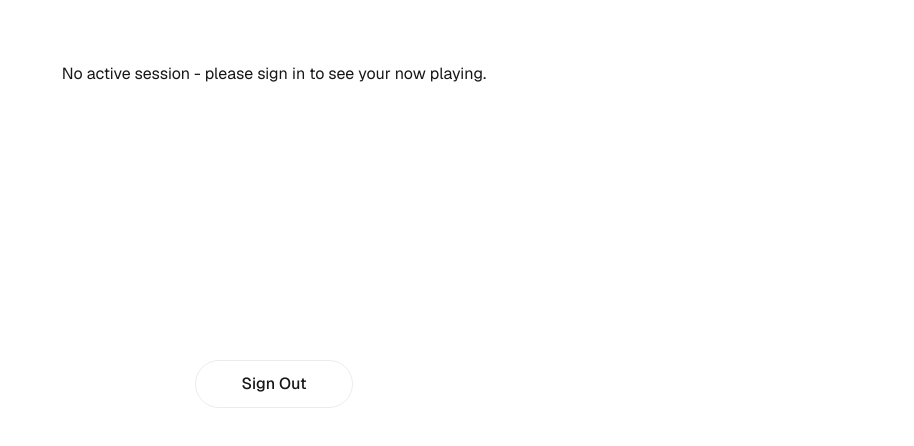
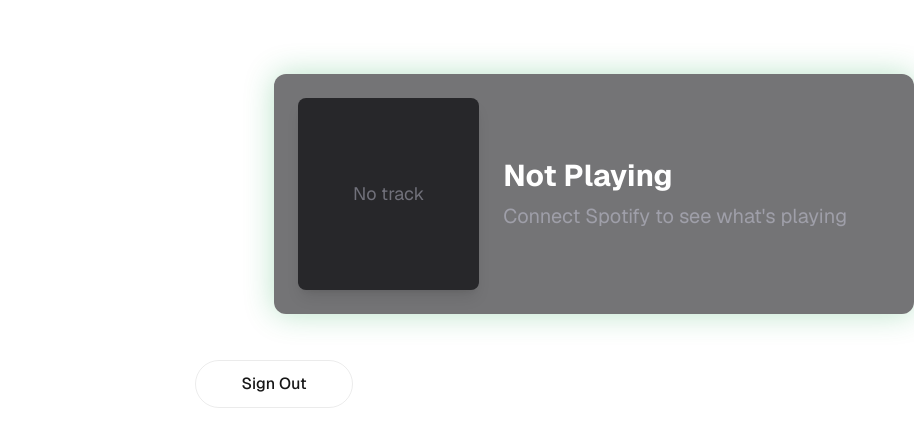
Before and after one commit to amirldn/music-jam-app, a Next.js app: page /visuals in a window 1280 px wide. Shown: the part 326-772 px from the top of the page, without its empty margins (366-1280 px from the left). Built offline with nearby package versions, Linux system fonts and the light colour scheme; no server answers.

Commit message:
Refactor NowPlaying component to improve track display and session handling; enhance UI with album cover and playing status indicators.

```diff
--- a/components/now_playing.tsx
+++ b/components/now_playing.tsx
@@ -2,11 +2,71 @@
 
 import { useSession } from "next-auth/react";
 import { useState, useEffect } from "react";
-import { SpotifyApi } from "@spotify/web-api-ts-sdk";
+import { SpotifyApi, PlaybackState } from "@spotify/web-api-ts-sdk";
+
+interface NowPlayingViewProps {
+	track?: {
+		name: string;
+		artists?: Array<{ name: string }>;
+		album?: {
+			name: string;
+			images: Array<{ url: string; height: number; width: number }>;
+		};
+		images?: Array<{ url: string; height: number; width: number }>;
+	};
+	isPlaying?: boolean;
+}
+
+function NowPlayingView({ track, isPlaying = false }: NowPlayingViewProps) {
+	const albumCover = track?.album?.images?.[0]?.url || track?.images?.[0]?.url;
+	const artistNames = track?.artists?.map(artist => artist.name).join(", ");
+
+	return (
+		<div className="fixed top-1/2 left-1/2 transform p-6 bg-zinc-900/60 backdrop-blur-md rounded-xl shadow-[0_0_30px_rgba(22,163,74,0.3)] animate-float">
+			<div className="max-w-screen-lg mx-auto grid grid-cols-12 gap-6">
+				<div className="col-span-4 flex items-center justify-center">
+					<div className="w-48 h-48 bg-zinc-800 rounded-lg flex items-center justify-center shadow-lg overflow-hidden">
+						{albumCover ? (
+							<img
+								src={albumCover}
+								alt={`${track?.album?.name} album cover`}
+								className="w-full h-full object-cover"
+							/>
+						) : (
+							<span className="text-zinc-500 text-lg">No track</span>
+						)}
+					</div>
+				</div>
+				<div className="col-span-8 flex flex-col justify-center">
+					<h2 className="text-white text-3xl font-bold mb-2">
+						{track?.name || "Not Playing"}
+					</h2>
+					<p className="text-zinc-400 text-xl">
+						{artistNames || "Connect Spotify to see what's playing"}
+					</p>
+					{track?.album?.name && (
+						<p className="text-zinc-500 text-lg mt-1">
+							{track.album.name}
+						</p>
+					)}
+					{track && (
+						<div className="mt-2">
+							<span className={`inline-flex items-center px-2 py-1 rounded-full text-xs text-white ${
+								isPlaying ? 'bg-green-600' : 'bg-gray-600'
+							}`}>
+								{isPlaying ? '● Playing' : '⏸ Paused'}
+							</span>
+						</div>
+					)}
+				</div>
+			</div>
+		</div>
+	);
+}
 
 export default function NowPlaying() {
 	const { data: session, status } = useSession();
-	const [nowPlaying, setNowPlaying] = useState<any>(null);
+	const [nowPlaying, setNowPlaying] = useState<PlaybackState | null>(null);
 	const [loading, setLoading] = useState(false);
 
 	useEffect(() => {
@@ -42,31 +102,14 @@
 		}
 	}, [status, session?.user?.accessToken]);
 
-	if (status === "loading") {
-		return <div>Loading session...</div>;
-	}
-
-	if (!session) {
-		return (
-			<div>No active session - please sign in to see your now playing.</div>
-		);
-	}
-
-	if (!session.user.accessToken) {
-		return <div>No access token available - something went really wrong</div>;
-	}
-
-	if (loading) {
-		return <div>Loading now playing...</div>;
+	if (status === "loading" || loading) {
+		return <div>Loading...</div>;
 	}
 
 	return (
-		<div>
-			{nowPlaying?.item ? (
-				<div>Now playing: {nowPlaying.item.name}</div>
-			) : (
-				<div>Nothing is playing right now.</div>
-			)}
-		</div>
+		<NowPlayingView
+			track={nowPlaying?.item}
+			isPlaying={nowPlaying?.is_playing}
+		/>
 	);
 }
```
